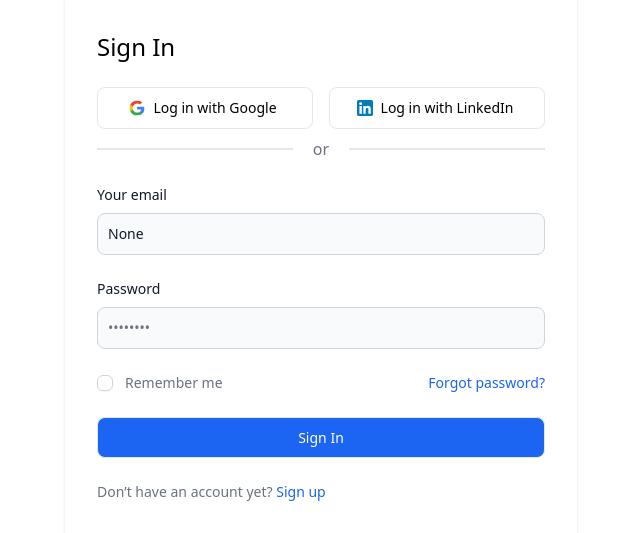
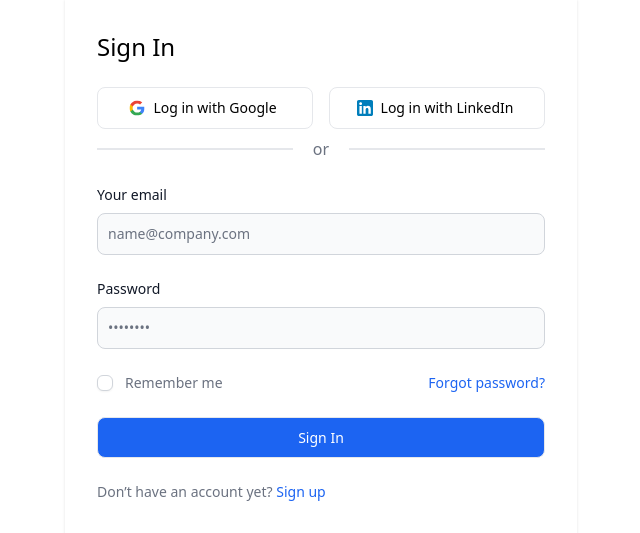
Before and after one commit to corradio/polynomial, a Django app: page /accounts/login/ in a window 1280 px wide. Shown: the part 78-611 px from the top of the page, without its empty margins (319-959 px from the left). Run offline with Django 4.2, Linux system fonts and the light colour scheme; style sheets or scripts are compiled from the project's sources; parts of the project's set-up code (start-up, migrations or seed data) failed here and were passed over; some libraries are stand-ins or nearby versions.

Commit message:
Fix bug where None was shown as email

```diff
--- a/templates/account/login.html
+++ b/templates/account/login.html
@@ -39,7 +39,7 @@
       {{ form.non_field_errors }}
       <div>
           <label for="{{ form.login.id_for_label }}" class="block mb-2 text-sm font-medium text-gray-900 dark:text-white">Your email</label>
-          <input type="email" name="{{ form.login.name }}" id="{{ form.login.id_for_label }}" autocomplete="email" value="{{ form.login.value }}" class="bg-gray-50 border border-gray-300 text-gray-900 sm:text-sm rounded-lg focus:ring-primary-600 focus:border-primary-600 block w-full p-2.5 dark:bg-gray-700 dark:border-gray-600 dark:placeholder-gray-400 dark:text-white dark:focus:ring-blue-500 dark:focus:border-blue-500" placeholder="name@company.com" required="">
+          <input type="email" name="{{ form.login.name }}" id="{{ form.login.id_for_label }}" autocomplete="email" {% if form.login.value != None %}value="{{ form.login.value }}"{% endif %} class="bg-gray-50 border border-gray-300 text-gray-900 sm:text-sm rounded-lg focus:ring-primary-600 focus:border-primary-600 block w-full p-2.5 dark:bg-gray-700 dark:border-gray-600 dark:placeholder-gray-400 dark:text-white dark:focus:ring-blue-500 dark:focus:border-blue-500" placeholder="name@company.com" required="">
           {{ form.login.errors }}
       </div>
       <div>
```
